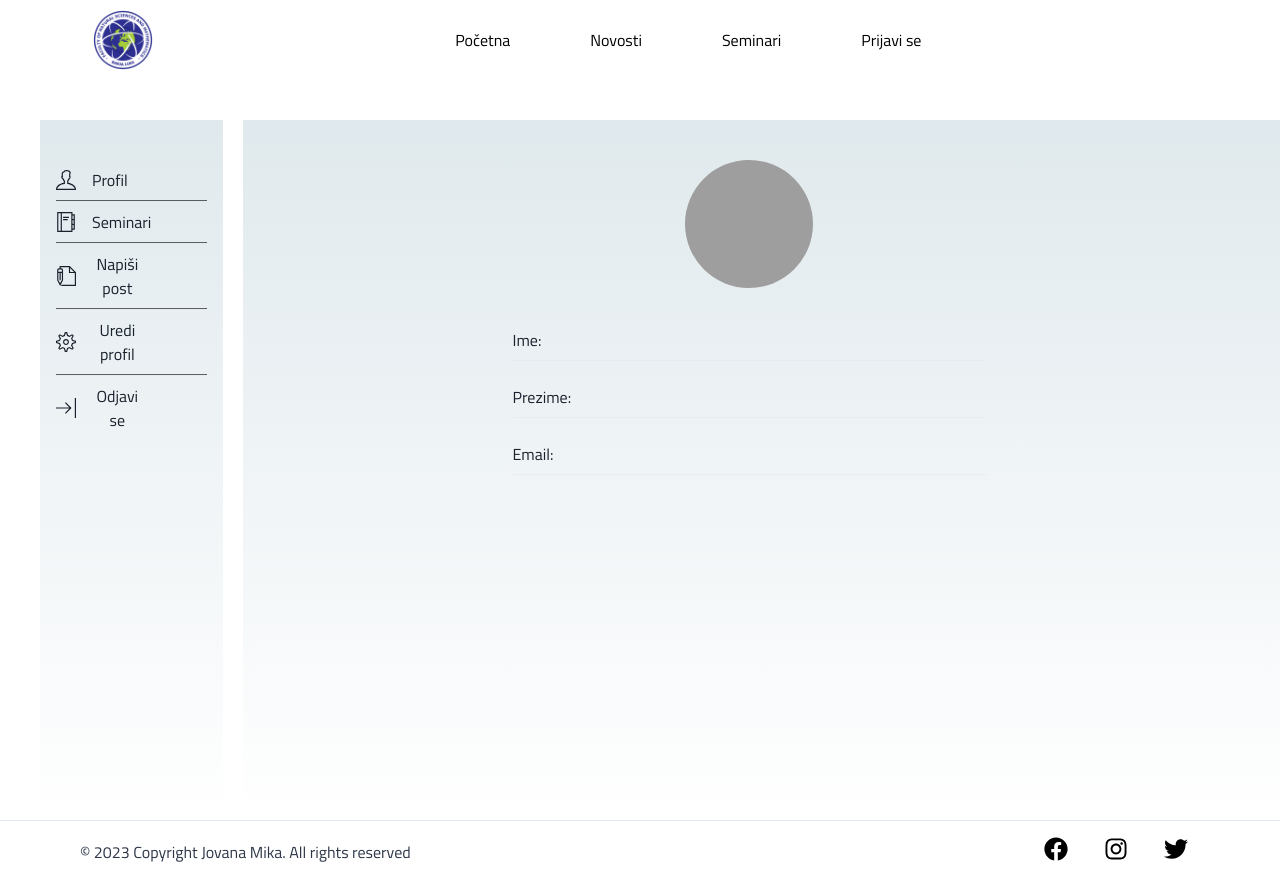
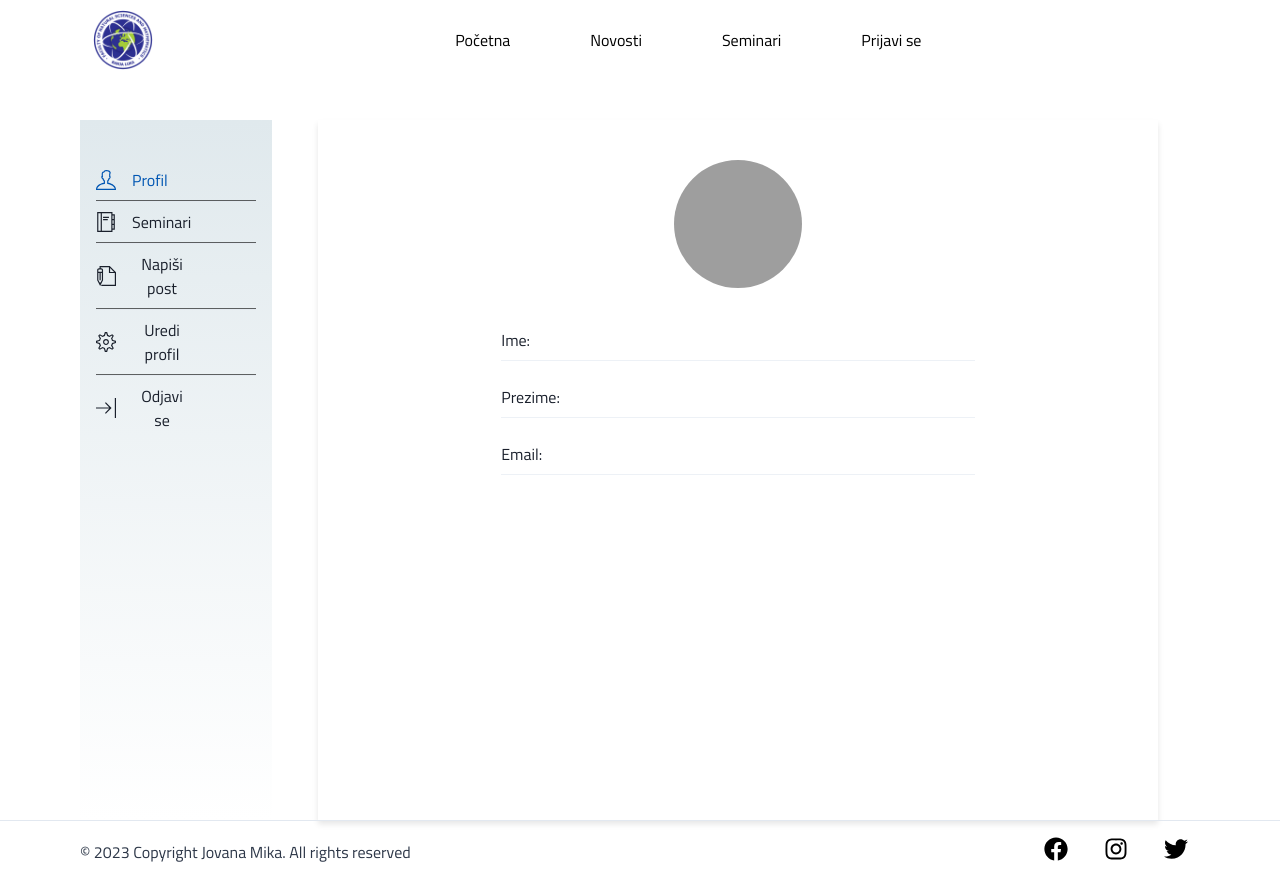
Before and after one commit to jovanamika/Diplomski-rad, a React (Create React App) app in the folder diplomski_frontend/: page /profil in a window 1280 px wide. Built offline with nearby package versions, Linux system fonts and the light colour scheme; grey boxes are pictures that could not be loaded.

Commit message:
Profil - Information Card, Setting added

```diff
--- a/diplomski_frontend/src/Pages/ProfilPage/InformationCard.jsx
+++ b/diplomski_frontend/src/Pages/ProfilPage/InformationCard.jsx
@@ -7,7 +7,7 @@ export default function InformationCard({ firstname, lastname, email, image }) {
             paddingBottom={'5vh'}
             justify='center'
             align='center'
-            width={'100%'}
+            width='100%'
         >
             <Wrap justify='center' align='center'>
                 <WrapItem>
--- a/diplomski_frontend/src/Pages/ProfilPage/Profil.jsx
+++ b/diplomski_frontend/src/Pages/ProfilPage/Profil.jsx
@@ -1,18 +1,110 @@
 import React from 'react'
+import InformationCard from './InformationCard'
+import { Container, HStack, Text, Icon, Divider } from '@chakra-ui/react';
+import { TfiWrite, TfiSettings, TfiAgenda, TfiShiftRight, TfiIdBadge, TfiHome, TfiUser } from "react-icons/tfi";
+import { useState } from 'react'
 import './Profil.scss'
-import Sidebar from './Sidebar'
-import InformationCard from './InformationCard'
+import SettingsPage from './SettingsPage';
 
 export default function Profil() {
+  const [informationCard, setInformationCardVisible] = useState(true);
+  const [seminarsCard, setSeminarsCardVisible] = useState(false);
+  const [postCard, setPostCardVisible] = useState(false);
+  const [settingsCard, setSettingsCardVisible] = useState(false);
+
+  const GetInformationCard = () => {
+    setSeminarsCardVisible(false);
+    setPostCardVisible(false);
+    setSettingsCardVisible(false);
+
+    setInformationCardVisible(true);
+  };
+
+  const GetSeminarsCard = () => {
+    setInformationCardVisible(false);
+    setPostCardVisible(false);
+    setSettingsCardVisible(false);
+
+    setSeminarsCardVisible(true);
+  }
+
+  const GetPostCard = () => {
+    setInformationCardVisible(false);
+    setSettingsCardVisible(false);
+    setSeminarsCardVisible(false);
+
+    setPostCardVisible(true);
+  }
+
+  const GetSettingsCard = () => {
+    setInformationCardVisible(false);
+    setPostCardVisible(false);
+    setSeminarsCardVisible(false);
+
+    setSettingsCardVisible(true);
+  }
+
+  const LogOut = () => {
+    console.log('Odjava');
+  }
+
   return (
     <div className="profil-container">
       <div className="profil-container__left">
-        <Sidebar />
+        <Container marginTop={'5vh'}>
+          <HStack spacing={4} className={`text-component ${informationCard ? 'activeText' : ''}`}>
+            <Icon as={TfiUser} boxSize={5} />
+            <Text py='2' marginRight={'8vh'} onClick={GetInformationCard} cursor="pointer" >
+              Profil
+            </Text>
+          </HStack>
+
+          <Divider background={'black'} height={'1px'} />
+
+          <HStack spacing={4} className={`text-component ${seminarsCard ? 'activeText' : ''}`}>
+            <Icon as={TfiAgenda} boxSize={5} />
+            <Text py='2' marginRight={'8vh'} onClick={GetSeminarsCard} cursor="pointer">Seminari</Text>
+          </HStack>
+
+          <Divider background={'black'} height={'1px'} />
+
+          <HStack spacing={4} className={`text-component ${postCard ? 'activeText' : ''}`}>
+            <Icon as={TfiWrite} boxSize={5} />
+            <Text py='2' marginRight={'8vh'} onClick={GetPostCard} cursor="pointer">Napiši post</Text>
+          </HStack>
+
+          <Divider background={'black'} height={'1px'} />
+
+          <HStack spacing={4} className={`text-component ${settingsCard ? 'activeText' : ''}`}>
+            <Icon as={TfiSettings} boxSize={5} />
+            <Text py='2' marginRight={'8vh'} onClick={GetSettingsCard} cursor="pointer">Uredi profil</Text>
+          </HStack>
+
+          <Divider background={'black'} height={'1px'} />
+
+          <HStack spacing={4} className="text-component">
+            <Icon as={TfiShiftRight} boxSize={5} />
+            <Text py='2' marginRight={'8vh'} onClick={LogOut} cursor="pointer">Odjavi se</Text>
+          </HStack>
+
+        </Container>
       </div>
       <div className="profil-container__right">
-        <div className="profil-content">
+        {informationCard && (<div className="profil-content">
           <InformationCard />
-        </div>
+        </div>)}
+
+        {seminarsCard && (<div className="profil-content">
+          <p>Seminari</p>
+        </div>)}
+
+        {postCard && (<div className="profil-content">
+          <p>Post card</p>
+        </div>)}
+
+        {settingsCard && (<div className="profil-content">
+          <SettingsPage/>
+        </div>)}
       </div>
     </div>
   )
--- a/diplomski_frontend/src/Pages/ProfilPage/Profil.scss
+++ b/diplomski_frontend/src/Pages/ProfilPage/Profil.scss
@@ -4,40 +4,46 @@
     align-items: center;
     align-self: center;
     display: flex;
-    gap: 20px;
+    gap: 30px;
     margin-bottom: auto;
 
     &__left {
-
         height: 700px;
         width: 15%;
         flex-direction: column;
         justify-content: flex-start;
         align-items: center;
         overflow-y: auto;
-        margin-left: 5vh;
+        margin-left: 10vh;
         background: linear-gradient(to bottom, #e0e9ed, transparent);
-
     }
 
     &__right {
-        width: 85%;
+        width: 70%;
         height: 700px;
-        border: 1px 0px 0px 0px solid gray;
         padding-left: 2vh;
         padding-right: 5vh;
         display: flex;
         flex-direction: column;
         justify-content: center;
         align-items: center;
-        background: linear-gradient(to bottom, #e0e9ed, transparent);
 
 
         .profil-content {
-            width: 80%;
+            width: 100%;
             height: 100%;
             justify-content: center;
+            align-items: center;
+            box-shadow: 0px 4px 6px rgba(0, 0, 0, 0.1);
         }
 
     }
 }
+
+.activeText {
+    color: var(--color-blue);
+}
+
+.text-component:hover {
+    color: var(--color-light-blue);
+}
--- /dev/null
+++ b/diplomski_frontend/src/Pages/ProfilPage/SettingsPage.jsx
@@ -0,0 +1,126 @@
+import {
+    Button,
+    FormControl,
+    FormLabel,
+    Input,
+    Stack,
+    Container,
+    Avatar,
+    AvatarBadge,
+    IconButton,
+    Center,
+    background,
+} from '@chakra-ui/react'
+import { SmallCloseIcon } from '@chakra-ui/icons'
+
+export default function SettingsPage() {
+    return (
+        <Container
+            align={'center'}
+            justify={'center'}
+            spacing={4}
+            w={'full'}
+            maxW={'md'}
+            my={12}>
+            <FormControl id="userName" mb={'2vh'}>
+                <Stack direction={['column', 'row']} spacing={8}>
+                    <Center>
+                        <Avatar size="xl" src="https://bit.ly/sage-adebayo">
+                            <AvatarBadge
+                                as={IconButton}
+                                size="sm"
+                                rounded="full"
+                                top="-10px"
+                                aria-label="remove Image"
+                                style={{background:'var(--color-blue)',color:'white',border:'1px solid var(--color-blue)'}}
+                                onMouseEnter={(e) => {
+                                    e.currentTarget.style.background = 'var(--color-dark-blue)';
+                                    e.currentTarget.style.color = 'white';
+                                    e.currentTarget.style.border = '1px solid var(--color-dark-blue)';
+                                }}
+                                onMouseLeave={(e) => {
+                                    e.currentTarget.style.background = 'var(--color-blue)';
+                                    e.currentTarget.style.color = 'white';
+                                    e.currentTarget.style.border = '1px solid var(--color-blue)';
+                                }}
+                                icon={<SmallCloseIcon />}
+                            />
+                        </Avatar>
+                    </Center>
+                    <Center w="full">
+                        <Button w="full">Change Icon</Button>
+                    </Center>
+                </Stack>
+            </FormControl>
+            <FormControl id="userName" isRequired mb={'2vh'}>
+                <FormLabel>Ime</FormLabel>
+                <Input
+                    placeholder="UserName"
+                    _placeholder={{ color: 'gray.500' }}
+                    type="text"
+                />
+            </FormControl>
+            <FormControl id="lastName" isRequired mb={'2vh'}>
+                <FormLabel>Prezime</FormLabel>
+                <Input
+                    placeholder="LastName"
+                    _placeholder={{ color: 'gray.500' }}
+                    type="text"
+                />
+            </FormControl>
+            <FormControl id="email" isRequired mb={'2vh'}>
+                <FormLabel>Email</FormLabel>
+                <Input
+                    placeholder="your-email@example.com"
+                    _placeholder={{ color: 'gray.500' }}
+                    type="email"
+                />
+            </FormControl>
+            <FormControl id="password" isRequired mb={'2vh'}>
+                <FormLabel>Lozinka</FormLabel>
+                <Input
+                    placeholder="password"
+                    _placeholder={{ color: 'gray.500' }}
+                    type="password"
+                />
+            </FormControl>
+            <Stack spacing={6} direction={['column', 'row']} mt={'5vh'}>
+                <Button className='cancel-btn'
+                    w="full"
+                    style={{
+                        background: 'white',
+                        border: '1px solid var(--color-blue)',
+                        color: 'var(--color-blue)'
+                    }}
+                    onMouseEnter={(e) => {
+                        e.currentTarget.style.background = 'var(--color-dark-blue)';
+                        e.currentTarget.style.color = 'white';
+                    }}
+                    onMouseLeave={(e) => {
+                        e.currentTarget.style.background = 'white';
+                        e.currentTarget.style.color = 'var(--color-blue)';
+                    }}
+                >
+                    Odustani
+                </Button>
+                <Button className='confirm-btn'
+                    w="full"
+                    style={{
+                        background: 'var(--color-blue)',
+                        color: 'white'
+                    }}
+                    onMouseEnter={(e) => {
+                        e.currentTarget.style.background = 'var(--color-dark-blue)';
+                    }}
+                    onMouseLeave={(e) => {
+                        e.currentTarget.style.background = 'var(--color-blue)';
+                        e.currentTarget.style.color = 'white';
+                    }}
+                >
+                    Sačuvaj
+                </Button>
+            </Stack>
+        </Container>
+
+    )
+}
--- a/diplomski_frontend/src/Pages/ProfilPage/Sidebar.jsx
+++ /dev/null
@@ -1,48 +0,0 @@
-import React from 'react'
-import { Container, HStack, Text, Icon, Divider } from '@chakra-ui/react';
-import { TfiWrite, TfiSettings, TfiAgenda, TfiShiftRight, TfiIdBadge, TfiHome, TfiUser } from "react-icons/tfi";
-
-
-
-export default function Sidebar() {
-    return (
-        <div>
-            <Container marginTop={'5vh'}>
-
-                <HStack spacing={4}>
-                    <Icon as={TfiUser} boxSize={5} />
-                    <Text py='2' marginRight={'8vh'}>Profil</Text>
-                </HStack>
-
-                <Divider background={'black'} height={'1px'} />
-
-                <HStack spacing={4}>
-                    <Icon as={TfiAgenda} boxSize={5} />
-                   <Text py='2' marginRight={'8vh'}>Seminari</Text>
-                </HStack>
-
-                <Divider background={'black'} height={'1px'} />
-
-                <HStack spacing={4}>
-                    <Icon as={TfiWrite} boxSize={5} />
-                    <Text py='2' marginRight={'8vh'}>Napiši post</Text>
-                </HStack>
-
-                <Divider background={'black'} height={'1px'} />
-
-                <HStack spacing={4}>
-                    <Icon as={TfiSettings} boxSize={5} />
-                    <Text py='2' marginRight={'8vh'}>Uredi profil</Text>
-                </HStack>
-
-                <Divider background={'black'} height={'1px'} />
-
-                <HStack spacing={4}>
-                    <Icon as={TfiShiftRight} boxSize={5} />
-                    <Text py='2' marginRight={'8vh'}>Odjavi se</Text>
-                </HStack>
-
-            </Container>
-        </div>
-    )
-}
```
